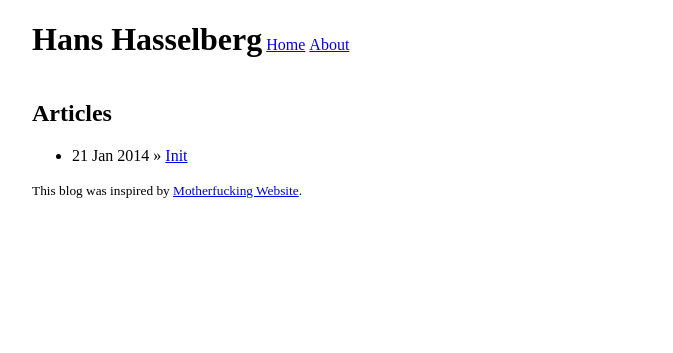
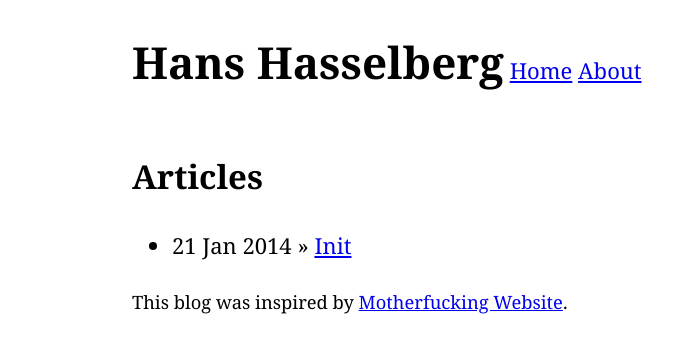
Before and after one commit to hanshasselberg/i0rek.github.io, a Jekyll site: the page built from index.html, in a window 1280 px wide. Shown: the top 353 px of the page, without its empty margins (158-831 px from the left). Built offline with Jekyll 4.4.1, drawn with Linux system fonts in a browser that asks for light colours; Markdown is read by kramdown in place of the engine named in the settings; comment, search, counter and statistics services are not loaded.

Commit message:
stats counter.

```diff
--- a/_layouts/default.html
+++ b/_layouts/default.html
@@ -5,7 +5,17 @@
     <meta http-equiv="Content-Type" content="text/html;charset=utf-8" >
     <title>{{ page.title }}</title>
     <style type="text/css">
-      body { max-width: 900px; margin: 0 auto; }
+      body {
+        font-family: "freight-text-pro",Georgia,Cambria,"Times New Roman",Times,serif;
+        font-weight: 400;
+        font-style: normal;
+        font-size: 22px;
+        line-height: 1.5;
+        max-width: 700px;
+        margin: 0 auto;
+        -webkit-font-smoothing: antialiased;
+        text-rendering: optimizelegibility;
+      }
       body header, nav, nav ul, nav li { display:inline-block; padding: 0; }
       article header h2, article header p { display:inline-block; }
     </style>
@@ -24,5 +34,22 @@
     <footer>
     <p><small>This blog was inspired by <a href="http://motherfuckingwebsite.com/">Motherfucking Website</a>.</small></p>
     </footer>
+    <!-- Start of StatCounter Code for Default Guide -->
+    <script type="text/javascript">
+      var sc_project=9577359;
+      var sc_invisible=1;
+      var sc_security="6beb8b07";
+      var scJsHost = (("https:" == document.location.protocol) ?
+      "https://secure." : "http://www.");
+      document.write("<sc"+"ript type='text/javascript' src='" +
+      scJsHost+
+      "statcounter.com/counter/counter.js'></"+"script>");
+    </script>
+    <noscript><div class="statcounter"><a title="hits counter"
+          href="http://statcounter.com/free-hit-counter/"
+          target="_blank"><img class="statcounter"
+          src="http://c.statcounter.com/9577359/0/6beb8b07/1/"
+          alt="hits counter"></a></div></noscript>
+    <!-- End of StatCounter Code for Default Guide -->
   </body>
 </html>
```
